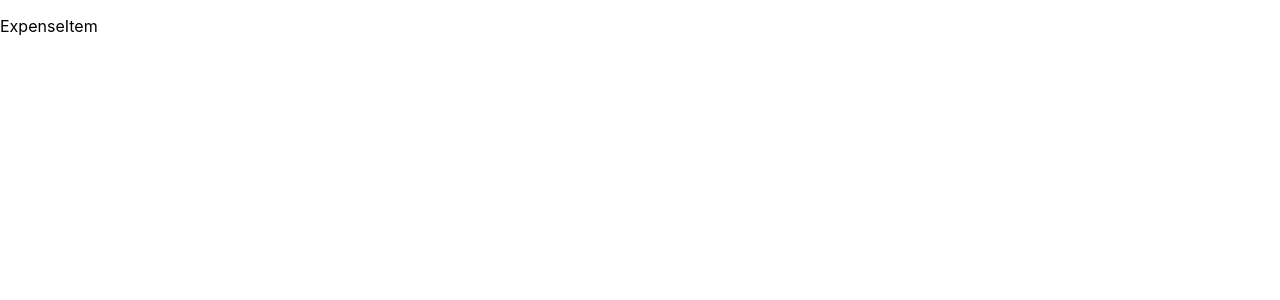
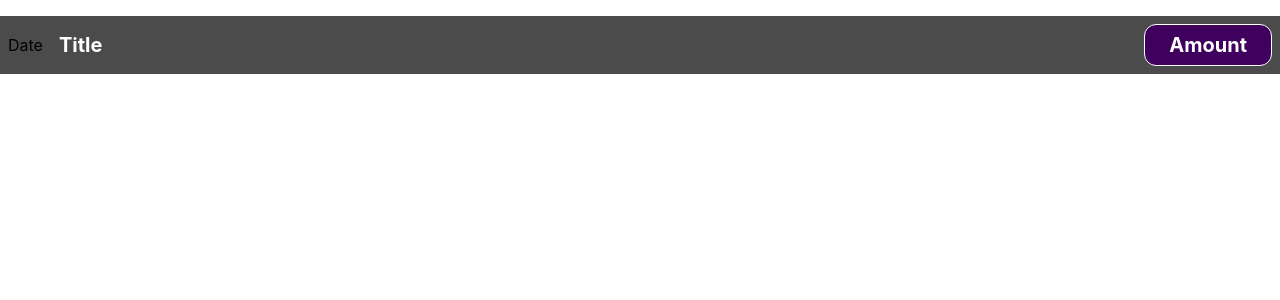
Before and after one commit to takeshwar13/expence_tracker, a React (Create React App) app: page / in a window 1280 px wide. Shown: the top 300 px of the page. Built offline with nearby package versions, Linux system fonts and the light colour scheme.

Commit message:
Css added to ExpenseItem

```diff
--- /dev/null
+++ b/src/components/ExpenseItem.css
@@ -0,0 +1,54 @@
+.expense-item {
+    display: flex;
+    justify-content: space-between;
+    align-items: center;
+    padding: 0.5rem;
+    margin: 1rem 0;
+    background-color: #4b4b4b;
+  }
+
+  .expense-item__description {
+    display: flex;
+    flex-direction: column;
+    gap: 1rem;
+    align-items: flex-end;
+    flex-flow: column-reverse;
+    justify-content: flex-start;
+    flex: 1;
+  }
+
+  .expense-item h2 {
+    color: #3a3a3a;
+    font-size: 1rem;
+    flex: 1;
+    margin: 0 1rem;
+    color: white;
+  }
+
+  .expense-item__price {
+    font-size: 1rem;
+    font-weight: bold;
+    color: white;
+    background-color: #40005d;
+    border: 1px solid white;
+    padding: 0.5rem;
+    border-radius: 12px;
+  }
+
+  @media (min-width: 580px) {
+    .expense-item__description {
+      flex-direction: row;
+      align-items: center;
+      justify-content: flex-start;
+      flex: 1;
+    }
+
+    .expense-item__description h2 {
+      font-size: 1.25rem;
+    }
+
+    .expense-item__price {
+      font-size: 1.25rem;
+      padding: 0.5rem 1.5rem;
+    }
+  }
--- a/src/components/ExpenseItem.js
+++ b/src/components/ExpenseItem.js
@@ -1,9 +1,14 @@
 import React from "react";
+import "./ExpenseItem.css";
 
 const ExpenseItem = () => {
   return (
-    <div>
-      <p>ExpenseItem</p>
+    <div className="expense-item ">
+      <div>Date</div>
+      <div className="expense-item__description ">
+        <h2>Title</h2>
+        <div className="expense-item__price ">Amount</div>
+      </div>
     </div>
   );
 };
```
